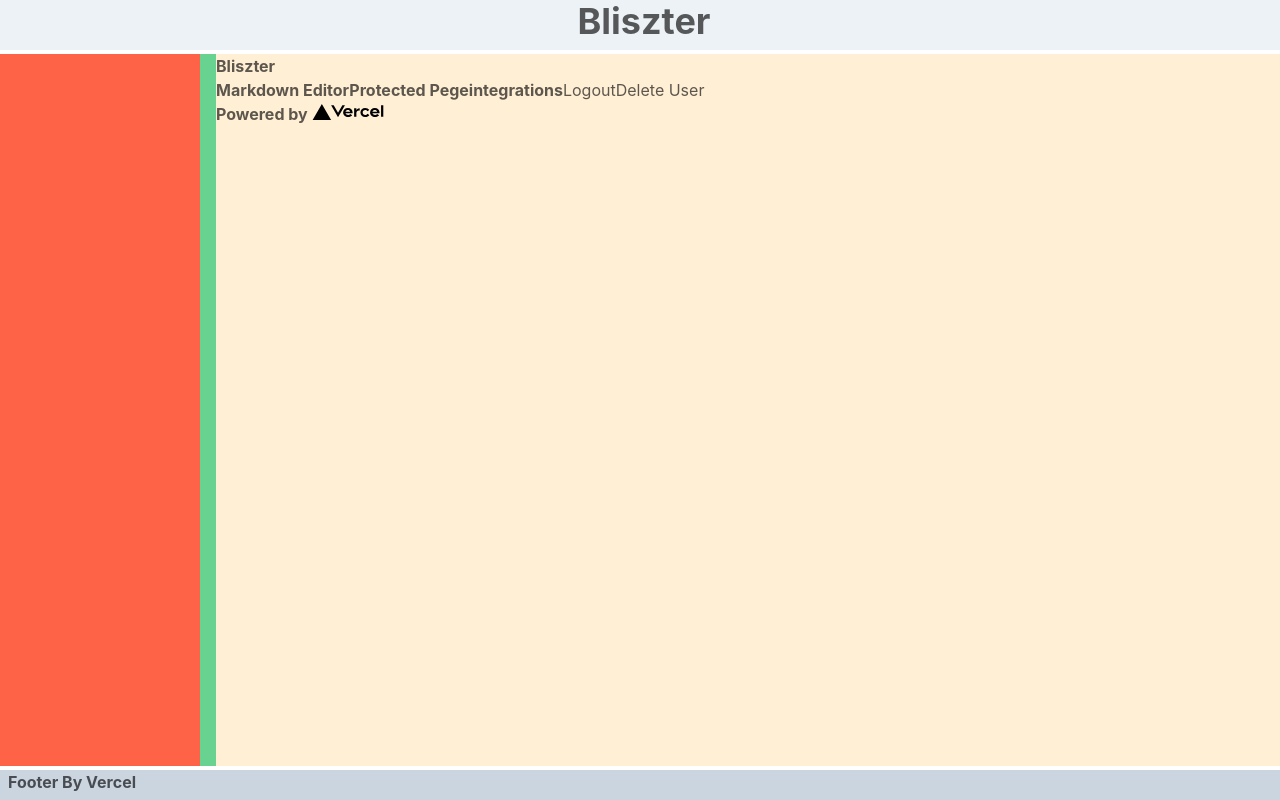
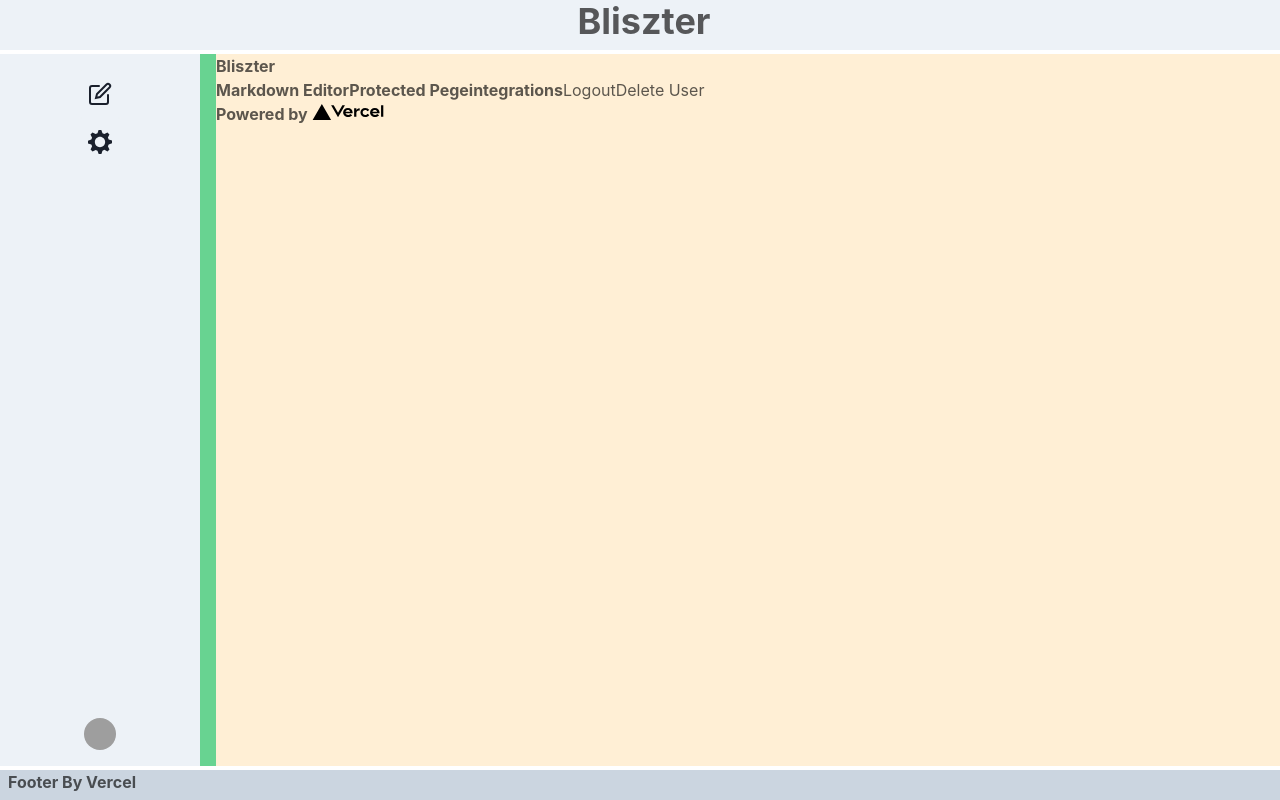
Before and after one commit to arjunlubana/bliszter, a Next.js app: page / in a window 1280 px wide. Built offline with nearby package versions, Linux system fonts and the light colour scheme; grey boxes are pictures that could not be loaded; what supertokens-auth-react would draw is missing.

Commit message:
Add Basic Sidebar

```diff
--- /dev/null
+++ b/components/sidebar.tsx
@@ -0,0 +1,27 @@
+import { EditIcon, SearchIcon, SettingsIcon } from "@chakra-ui/icons";
+import { Avatar, Flex, IconButton, Spacer } from "@chakra-ui/react";
+
+export default function Sidebar() {
+  return (
+    <Flex h="100%" direction="column" py="1em" align="center">
+      <IconButton
+        aria-label="Write an article"
+        icon={<EditIcon />}
+        size="lg"
+        fontSize="24px"
+      />
+      <IconButton
+        aria-label="Settings"
+        icon={<SettingsIcon />}
+        size="lg"
+        fontSize="24px"
+      />
+      <Spacer />
+      <Avatar
+        size="sm"
+        name="Kent Dodds"
+        src="https://bit.ly/kent-c-dodds"
+      />
+    </Flex>
+  );
+}
--- a/layouts/editor-layout.tsx
+++ b/layouts/editor-layout.tsx
@@ -1,9 +1,12 @@
 import { Grid, GridItem } from "@chakra-ui/react";
+import Sidebar from "../components/sidebar";
 
 export default function EditorLayout({ children }) {
   return (
     <Grid h="100%" templateColumns="repeat(6, 1fr)" gap={4}>
-      <GridItem colSpan={1} bg="tomato" />
+      <GridItem colSpan={1} bg="gray.100" >
+        <Sidebar />
+      </GridItem>
       <GridItem colStart={2} colEnd={7} bg="papayawhip">
         {children}
       </GridItem>
```
